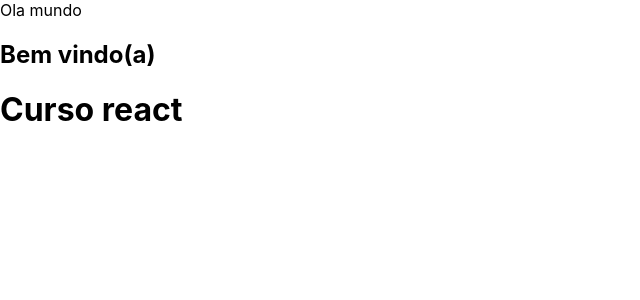
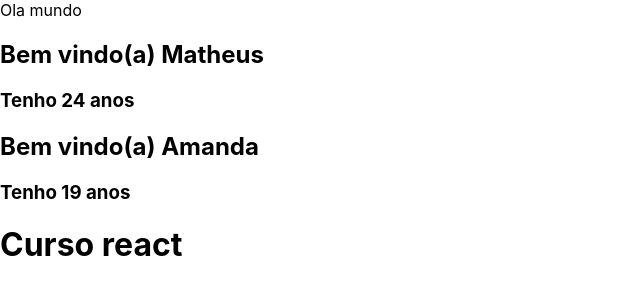
Before and after one commit to BauerAndre/luckcookie, a React (Create React App) app: page / in a window 1280 px wide. Shown: the top 300 px of the page, without its empty margins (0-640 px from the left). Built offline with nearby package versions, Linux system fonts and the light colour scheme.

Commit message:
working with components

```diff
--- a/src/App.js
+++ b/src/App.js
@@ -1,12 +1,20 @@
 import React from "react";
 
-const Bemvindo = () => <h2>Bem vindo(a)</h2>;
+const Bemvindo = (props) => {
+  return (
+    <div>
+      <h2>Bem vindo(a) {props.nome}</h2>
+      <h3>Tenho {props.idade} anos</h3>
+    </div>
+  );
+};
 
 function App() {
   return (
     <div>
       Ola mundo
-      <Bemvindo />
+      <Bemvindo nome="Matheus" idade="24" />
+      <Bemvindo nome="Amanda" idade="19" />
       <h1>Curso react</h1>
     </div>
   );
```
